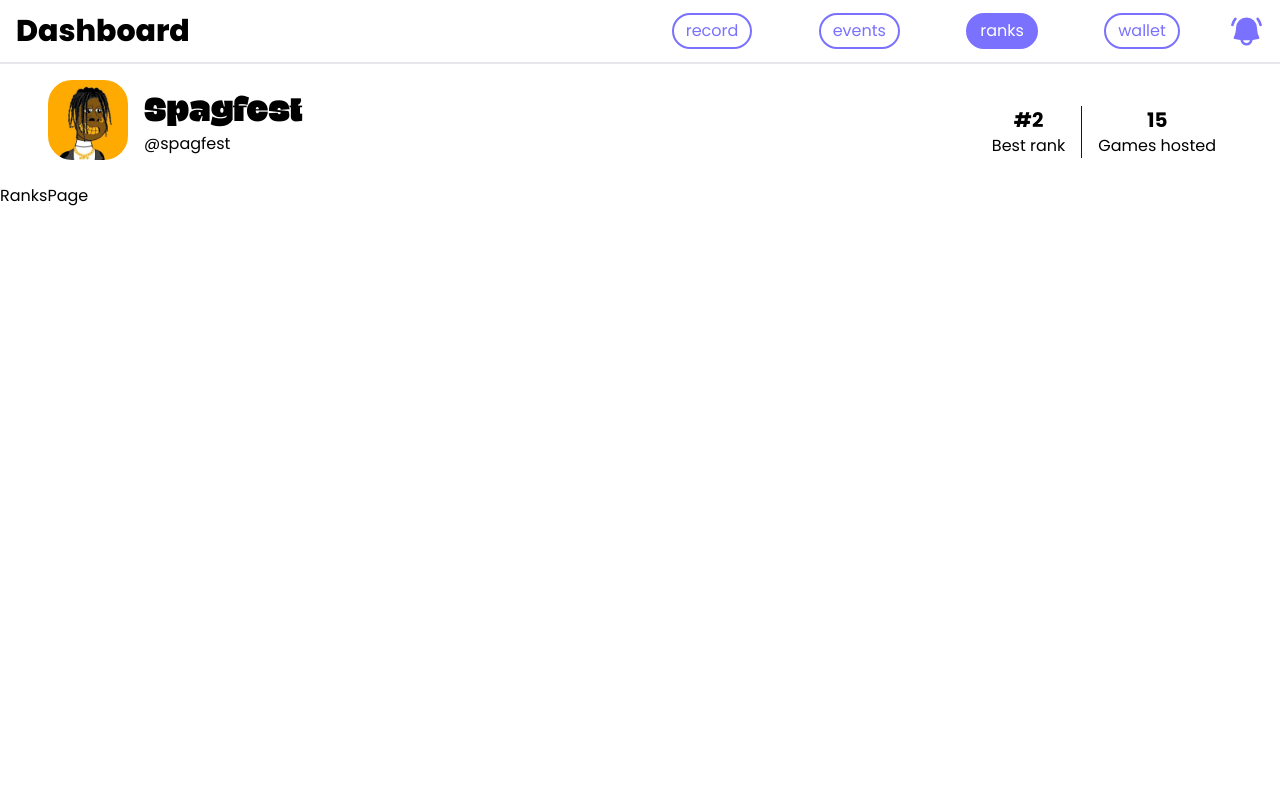
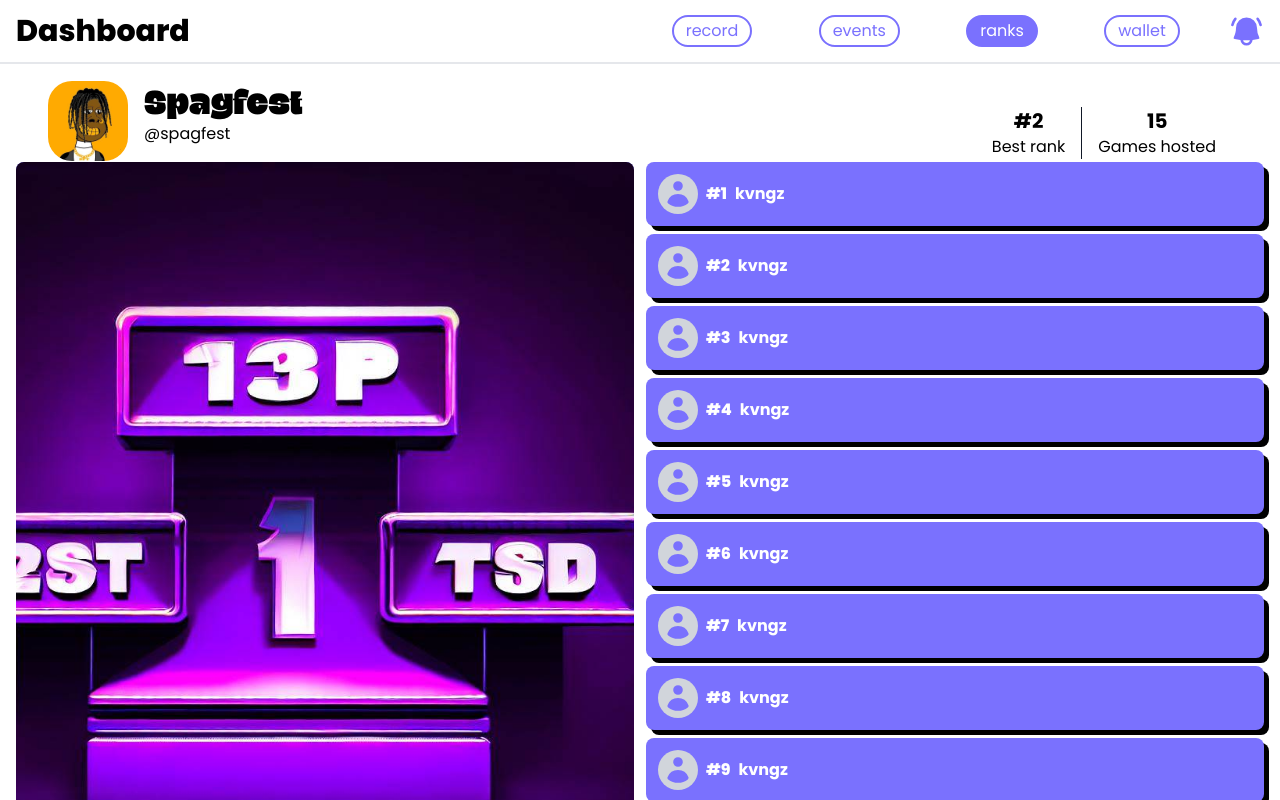
Before and after one commit to EsinShadrach/drawr, a Next.js app: page /dashboard/ranks in a window 1280 px wide. Shown: the top 800 px of the page. Built offline with nearby package versions, Linux system fonts and the light colour scheme.

Commit message:
finished ranks page and added minor fixes to other pages

```diff
--- a/app/dashboard/components/EventCard.tsx
+++ b/app/dashboard/components/EventCard.tsx
@@ -34,8 +34,6 @@ export default function EventCard() {
           src="/images/standing-avatar.png"
           alt=""
           fill
-          // height={100}
-          // width={100}
           className="object-cover"
         />
       </div>
--- a/app/dashboard/components/EventsList.tsx
+++ b/app/dashboard/components/EventsList.tsx
@@ -10,7 +10,7 @@ for (let i = 0; i <= 4; i++) {
 
 export default function EventsList() {
   return (
-    <div className="px-3 space-y-[1rem] sm:space-y-0 sm:grid sm:grid-cols-2 md:grid-cols-3 sm:gap-2">
+    <div className="px-3 space-y-[1rem] sm:space-y-0 sm:grid sm:grid-cols-2 md:grid-cols-3 sm:gap-2 pb-4">
       {
         // Change key Later
         cards.map((card) => (
--- a/app/dashboard/components/Header.tsx
+++ b/app/dashboard/components/Header.tsx
@@ -5,7 +5,7 @@ import DashBoardNav from './Nav';
 
 export default function Header() {
   return (
-    <header className="h-16 border-b-2 flex items-center relative px-4">
+    <header className="h-16 border-b-2 flex items-center relative p-4">
       <h1 className="capitalize flex-1 text-center md:text-left h-fit text-3xl font-extrabold ">
         Dashboard
       </h1>
@@ -15,7 +15,7 @@ export default function Header() {
       <BellAlertIcon
         width={35}
         height={35}
-        className="absolute_ right-3_ sm:right-6_ self-center ml-auto fill-brand-purple active:scale-95"
+        className="self-center ml-auto fill-brand-purple active:scale-95"
       />
     </header>
   );
--- a/app/dashboard/components/Nav.tsx
+++ b/app/dashboard/components/Nav.tsx
@@ -10,13 +10,16 @@ export default function DashBoardNav({ section }: DashBoardNavProps) {
   ];
 
   return (
-    <>
     <div className="flex items-center justify-around h-10 px-4">
       {navLinks.map(({ href, text }) => (
         <div key={href}>
           <NavLink href={`/dashboard/${href}`}>
             {({ isActive }) => (
-                <div className={`px-3 py-1 rounded-full ${isActive? "bg-brand-purple text-white": ""} text-brand-purple  border-2 border-brand-purple`}>
+              <div
+                className={`px-3 py-[2px] rounded-full ${
+                  isActive ? "bg-brand-purple text-white" : ""
+                } text-brand-purple  border-2 border-brand-purple`}
+              >
                 {text}
               </div>
             )}
@@ -24,7 +27,6 @@ export default function DashBoardNav({ section }: DashBoardNavProps) {
         </div>
       ))}
     </div>
-    </>
   );
 }
 
--- /dev/null
+++ b/app/dashboard/components/RankTile.tsx
@@ -0,0 +1,15 @@
+import { UserIcon } from '@heroicons/react/20/solid'
+import React from 'react'
+
+export default function RankTile({rank, name}:{rank:number,name:string}) {
+  return (
+    <div className="bg-brand-purple p-3 flex items-center gap-2 text-white rounded-lg rank-tile-shadow">
+        <div className='w-10 h-10 rounded-full bg-gray-300 flex items-center justify-center'>
+        {/* A user image should be used, but for now, we'll use an Icon */}
+            <UserIcon className='w-8 h-8 fill-brand-purple'/>
+        </div>
+        <p className="font-extrabold">#{rank}</p>
+        <p className="font-bold">{name}</p>
+    </div>
+  )
+}
--- a/app/dashboard/components/index.ts
+++ b/app/dashboard/components/index.ts
@@ -3,6 +3,7 @@ export { default as DashBoardNav } from "./Nav";
 export { default as EventCard } from "./EventCard";
 export { default as EventsList } from "./EventsList";
 export { default as EventsNav } from "./EventsNav";
+export { default as RankTile } from "./RankTile";
 export { default as RecordMiniCard } from "./RecordMiniCard";
 export { default as SeeAllTransactions } from "./SeeAllTransactions";
 export { default as SemiDoughnut } from "./SemiDoughnut";
--- a/app/dashboard/events/layout.tsx
+++ b/app/dashboard/events/layout.tsx
@@ -2,9 +2,9 @@ import { EventsNav } from "../components";
 
 export default function EventsLayout({ children }: { children: React.ReactNode }) {
     return (
-      <>
-        <EventsNav/>
+      <div className="mt-6 md:pb-3">
+        <EventsNav />
         {children}
-        </>
+      </div>
     );
 }
--- a/app/dashboard/layout.tsx
+++ b/app/dashboard/layout.tsx
@@ -10,7 +10,7 @@ export default function DashBoardLayout({
 }) {
 
   return (
-    <main>
+    <main className="h-screen md:flex md:flex-col">
       <Header />
       <div className="space-y-6 md:flex md:items-center md:px-12 mt-4">
         <div className="flex flex-col md:flex-row items-center space-y-2 md:w-full">
@@ -21,11 +21,11 @@ export default function DashBoardLayout({
             width={80}
             className="object-cover rounded-3xl bg-brand-purple"
           />
-          <div className="ml-4">
-            <h2 className="!mb-0 !text-4xl capitalize font-blogh tracking-[0.46] leading-[34.1px]">
+          <div className="md:ml-4">
+            <h2 className="text-4xl capitalize font-blogh tracking-[0.46] leading-[34.1px]">
               {"spagfest"}
             </h2>
-            <P className="!mb-0">@{"spagfest"}</P>
+            <P className="text-center md:text-left">@{"spagfest"}</P>
           </div>
         </div>
         <div className="divide-x-[1px] divide-gray-900 md:mb-6 flex w-full md:w-auto mx-auto md:ml-auto">
@@ -46,7 +46,7 @@ export default function DashBoardLayout({
           <DashBoardNav />
         </div>
       </div>
-      <div className="mt-6">{children}</div>
+        {children}
     </main>
   );
 }
--- a/app/dashboard/ranks/page.tsx
+++ b/app/dashboard/ranks/page.tsx
@@ -1,4 +1,15 @@
 import {Metadata} from "next"
+import { RankTile } from "../components"
+import Image  from 'next/image';
+
+
+let ranks: string[] = [];
+
+for (let i = 0; i <= 10; i++) {
+  ranks.push(`rank-${i + 1}`);
+}
+
+
 
 
 export const metadata :Metadata ={
@@ -8,6 +19,23 @@ export const metadata :Metadata ={
 
 export default function RanksPage() {
   return (
-    <div>RanksPage</div>
-  )
+    <div className="md:flex md:gap-3 md:items-center px-4 md:pr-1 md:h-full">
+      <div className="hidden md:block flex-[1] w-full h-full relative bg-brand-purple overflow-clip rounded-lg">
+        <div className="md:w-full md:h-full absolute">
+          <Image
+            src="/images/leaderboard.jpeg"
+            alt="leaderboard"
+            fill
+            className="object-cover"
+          />
+        </div>
+      </div>
+
+      <div className="md:flex-1 space-y-2 md:h-full md:overflow-y-auto md:pr-3 pb-4">
+        {ranks.map((rank, i) => (
+          <RankTile key={rank} name="kvngz" rank={i + 1} />
+        ))}
+      </div>
+    </div>
+  );
 }
--- a/app/dashboard/record/page.tsx
+++ b/app/dashboard/record/page.tsx
@@ -8,6 +8,7 @@ export const metadata :Metadata ={
 
 export default function RecordPage() {
   return (
+    <div className="mt-6">
       <div className="px-3 space-y-4 md:space-y-0 md:flex md:items-center md:gap-3">
         <div className="relative flex flex-col w-full px-4 pt-8 mx-auto text-white bg-brand-purple rounded-3xl h-80">
           <div className="flex-[1]">
@@ -26,5 +27,6 @@ export default function RecordPage() {
           <RecordMiniCard />
         </div>
       </div>
+    </div>
   );
 }
--- a/app/dashboard/wallet/page.tsx
+++ b/app/dashboard/wallet/page.tsx
@@ -17,9 +17,10 @@ export const metadata :Metadata ={
 
 export default function WalletPage() {
   return (
+    <div className="mt-6 md:pb-3">
       <div className="space-y-4 px-4">
         <WalletCard />
-      <SeeAllTransactions/>
+        <SeeAllTransactions />
         <div className="space-y-6">
           {
             // Change key Later
@@ -29,5 +30,6 @@ export default function WalletPage() {
           }
         </div>
       </div>
+    </div>
   );
 }
--- a/public/css/globals.css
+++ b/public/css/globals.css
@@ -22,7 +22,7 @@
 }
 
 *{box-sizing: border-box;
--webkit-tap-highlight-color: rgba(255,255,255,0.2);
+-webkit-tap-highlight-color: rgba(255,255,255,0);
 }
 
 
@@ -32,20 +32,24 @@
 }
 
 *::-webkit-scrollbar-thumb {
-  @apply bg-gray-400 rounded-2xl border-2 border-white
+  @apply bg-brand-purple rounded-2xl border-2 border-white
 }
 *::-webkit-scrollbar-track {
   @apply bg-white rounded-2xl w-2
 }
 
 *::-webkit-scrollbar-thumb:hover {
-  @apply rounded-2xl bg-gray-500
+  @apply rounded-2xl bg-gray-400
 }
 *::-webkit-scrollbar-thumb:active {
-  @apply bg-brand-purple rounded-2xl
+  @apply bg-gray-500 rounded-2xl
 }
 
 .animate-marquee {
   animation: marquee 15s linear infinite;
   animation-direction: alternate;
 }
+
+.rank-tile-shadow{
+  box-shadow: 5px 5px 0px 0px rgb(0, 0, 0);
+}
```
Also changed, not shown: public/images/leaderboard.jpeg (added). Lines whose indentation alone changed are shown as unchanged.
